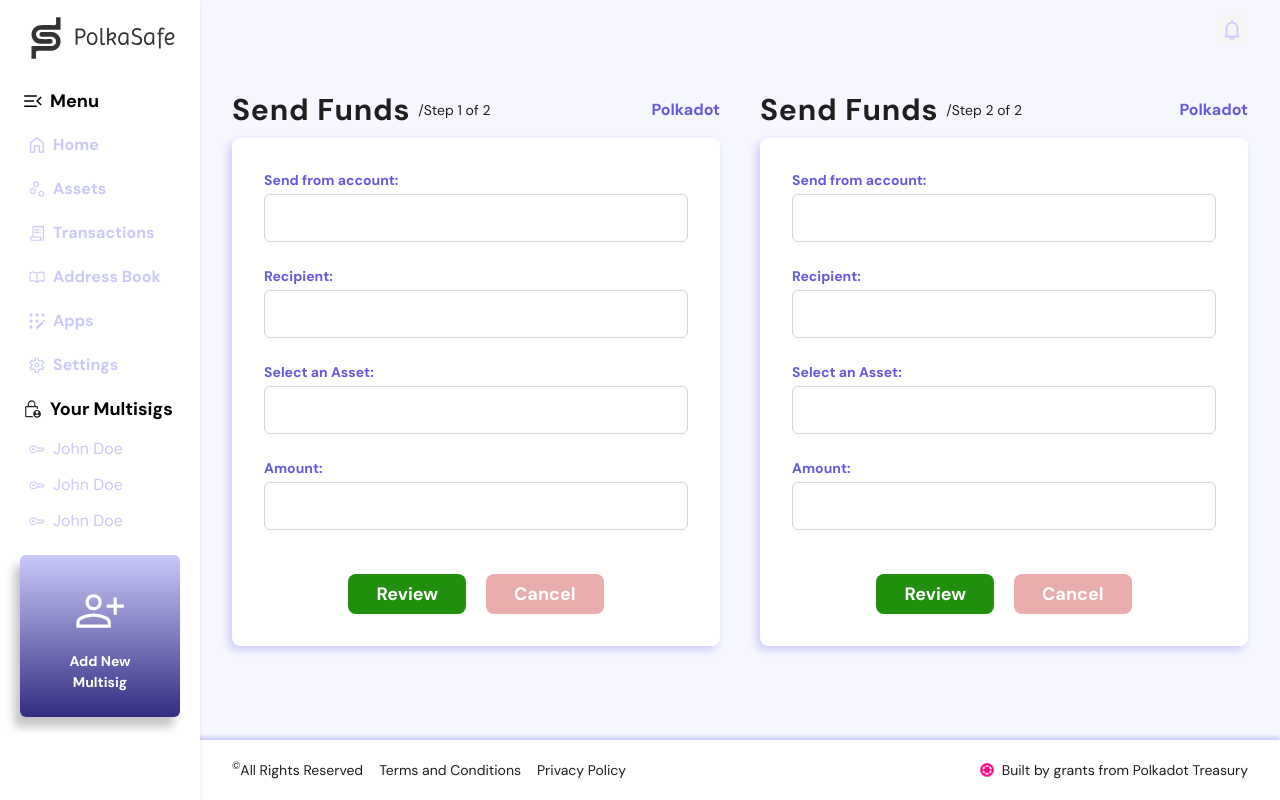
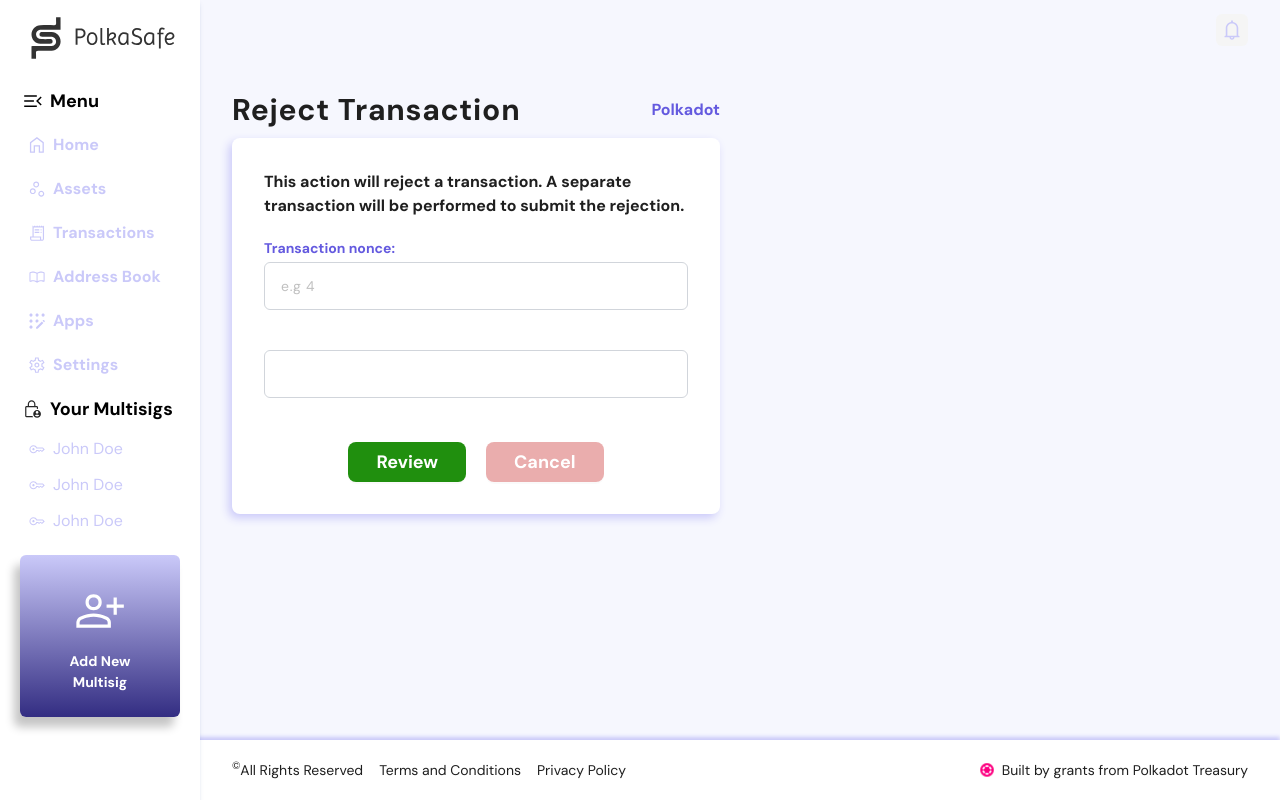
Before and after one commit to polkasafe/polkasafe-ui, a React (Create React App) app: page /transactions in a window 1280 px wide. Built offline with nearby package versions, Linux system fonts and the light colour scheme.

Commit message:
feat(Transactions): reject transaction content added

```diff
--- a/src/Screens/Transactions/index.tsx
+++ b/src/Screens/Transactions/index.tsx
@@ -1,14 +1,19 @@
 // Copyright 2022-2023 @Polkasafe/polkaSafe-ui authors & contributors
 // This software may be modified and distributed under the terms
 // of the Apache-2.0 license. See the LICENSE file for details.
-import React from 'react';
+import React, { useState } from 'react';
+import RejectTransaction from 'src/components/Transactions/RejectTransaction';
 import TransactionsCard from 'src/components/Transactions/TransactionsCard';
 import ContentHeader from 'src/ui-components/ContentHeader';
 import ContentWrapper from 'src/ui-components/ContentWrapper';
 
 const Transactions = () => {
+	const [isReject] = useState(true);
 	return (
 		<div className='grid md:grid-cols-2 gap-5 lg:gap-10'>
+			{isReject?
+				<RejectTransaction/>
+				:<>
 					<div>
 						<ContentHeader
 							title='Send Funds'
@@ -45,6 +50,7 @@ const Transactions = () => {
 							<TransactionsCard/>
 						</ContentWrapper>
 					</div>
+				</>}
 		</div>
 	);
 };
--- /dev/null
+++ b/src/components/Transactions/RejectTransaction.tsx
@@ -0,0 +1,61 @@
+// Copyright 2022-2023 @Polkasafe/polkaSafe-ui authors & contributors
+// This software may be modified and distributed under the terms
+// of the Apache-2.0 license. See the LICENSE file for details.
+import { Form, Input } from 'antd';
+import React from 'react';
+import ContentHeader from 'src/ui-components/ContentHeader';
+import ContentWrapper from 'src/ui-components/ContentWrapper';
+
+import TransactionsBtns from './TransactionsBtns';
+
+const RejectTransaction = () => {
+	return (
+		<div>
+			<ContentHeader
+				title='Reject Transaction'
+				rightElm={
+					<span className='font-bold text-base text-blue_primary'>
+							Polkadot
+					</span>
+				}
+			/>
+			<ContentWrapper>
+				<p className='font-bold text-base'>
+                    This action  will reject a transaction. A separate transaction will be performed to submit the rejection.
+				</p>
+				<Form>
+					<div className="flex flex-col gap-y-1 mt-5">
+						<label
+							className="text-blue_primary font-bold text-sm"
+							htmlFor="transactionNonce"
+						>
+                            Transaction nonce:
+						</label>
+						<Form.Item
+							name="transactionNonce"
+						>
+							<Input
+								placeholder="e.g 4"
+								className="rounded-md py-3 px-4 bg-white border-gray-300 tracking-wider"
+								id="transactionNonce"
+							/>
+						</Form.Item>
+						<Form.Item
+							name=""
+							className='mt-3'
+						>
+							<Input
+								placeholder=""
+								className="rounded-md py-3 px-4 bg-white border-gray-300 tracking-wider"
+								id=""
+							/>
+						</Form.Item>
+					</div>
+					<TransactionsBtns/>
+				</Form>
+			</ContentWrapper>
+		</div>
+	);
+};
+
+export default RejectTransaction;
--- /dev/null
+++ b/src/components/Transactions/TransactionsBtns.tsx
@@ -0,0 +1,26 @@
+// Copyright 2022-2023 @Polkasafe/polkaSafe-ui authors & contributors
+// This software may be modified and distributed under the terms
+// of the Apache-2.0 license. See the LICENSE file for details.
+import React from 'react';
+import PrimaryButton from 'src/ui-components/PrimaryButton';
+
+const TransactionsBtns = () => {
+	return (
+		<div className='flex items-center gap-x-5 justify-center mt-5'>
+			<PrimaryButton
+				size='large'
+				className='bg-green_primary px-7'
+			>
+                Review
+			</PrimaryButton>
+			<PrimaryButton
+				size='large'
+				className='bg-[rgba(200,41,41,0.38)] px-7'
+			>
+                Cancel
+			</PrimaryButton>
+		</div>
+	);
+};
+
+export default TransactionsBtns;
--- a/src/components/Transactions/TransactionsCard.tsx
+++ b/src/components/Transactions/TransactionsCard.tsx
@@ -3,7 +3,8 @@
 // of the Apache-2.0 license. See the LICENSE file for details.
 import { Form, Input } from 'antd';
 import React from 'react';
-import PrimaryButton from 'src/ui-components/PrimaryButton';
+
+import TransactionsBtns from './TransactionsBtns';
 
 const TransactionsForm = () => {
 	return (
@@ -76,20 +77,7 @@ const TransactionsForm = () => {
 					/>
 				</Form.Item>
 			</div>
-			<div className='flex items-center gap-x-5 justify-center mt-5'>
-				<PrimaryButton
-					size='large'
-					className='bg-green_primary px-7'
-				>
-					Review
-				</PrimaryButton>
-				<PrimaryButton
-					size='large'
-					className='bg-[rgba(200,41,41,0.38)] px-7'
-				>
-					Cancel
-				</PrimaryButton>
-			</div>
+			<TransactionsBtns/>
 		</Form>
 	);
 };
```
Lines whose indentation alone changed are shown as unchanged.
